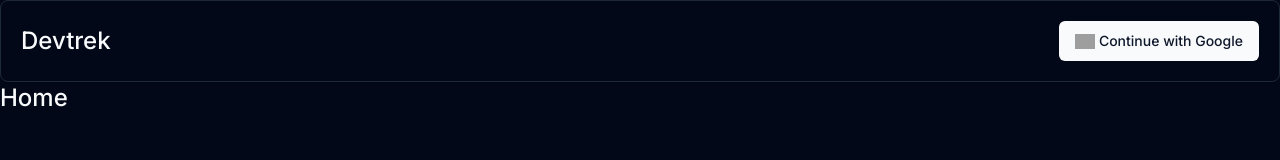
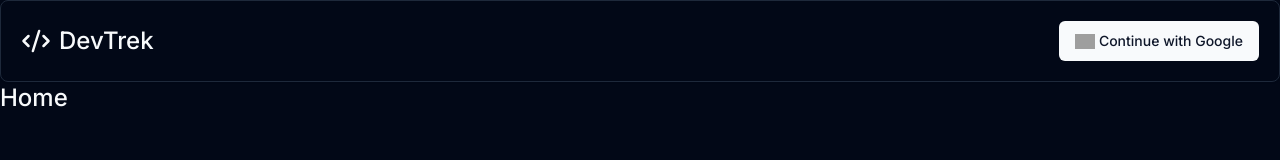
Before and after one commit to vitormarinheiro1/devjournal, a Next.js app: page / in a window 1280 px wide. Shown: the top 160 px of the page. Built offline with nearby package versions, Linux system fonts and the light colour scheme; grey boxes are pictures that could not be loaded.

Commit message:
feat: add icon

```diff
--- a/app/_components/header.tsx
+++ b/app/_components/header.tsx
@@ -1,6 +1,6 @@
 import Link from 'next/link';
 import { Card, CardContent } from './ui/card';
-import { MenuIcon } from 'lucide-react';
+import { Code2, MenuIcon } from 'lucide-react';
 import { Button } from './ui/button';
 import Image from 'next/image';
 import GoogleICO from '../../public/google.svg';
@@ -10,7 +10,9 @@ const Header = () => {
     <Card>
       <CardContent className="flex flex-row items-center justify-between p-5">
         <Link href="/">
-          <h1 className="text-2xl font-medium">Devtrek</h1>
+          <h1 className="flex flex-row items-center gap-2 text-2xl font-medium">
+            <Code2 size={30} /> DevTrek
+          </h1>
         </Link>
 
         {/* DESKTOP */}
```
